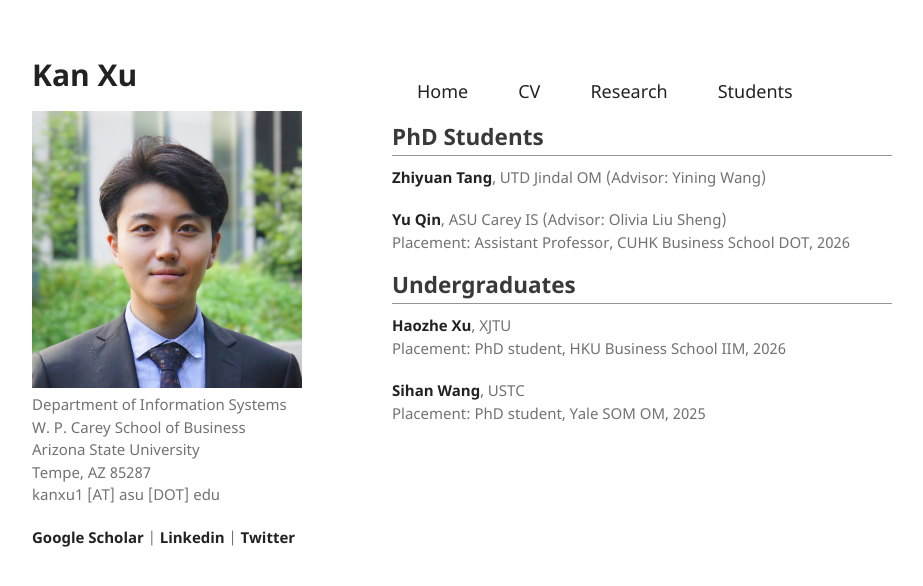
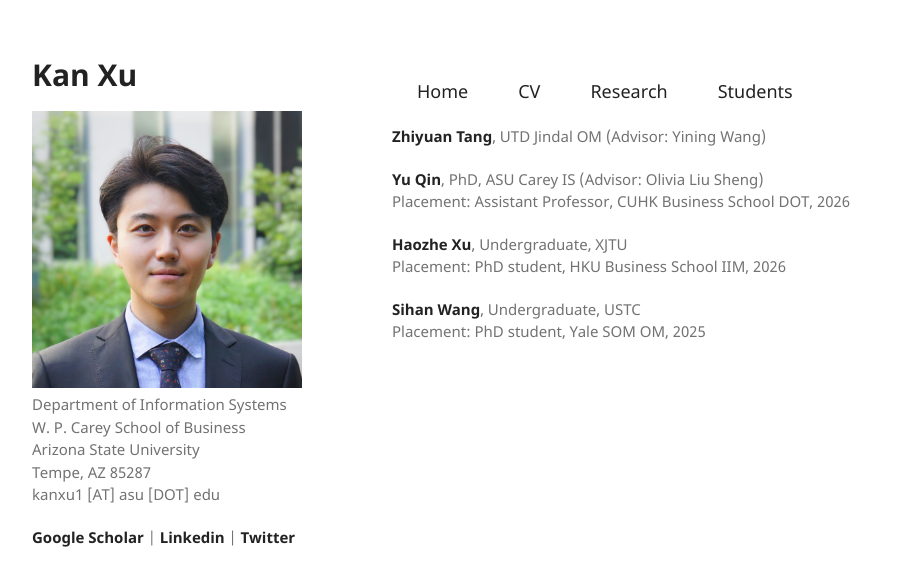
Before and after one commit to kanxu526/kanxu526.github.io, a Jekyll site: the page built from student.md, in a window 1280 px wide. Shown: the top 586 px of the page, without its empty margins (178-1101 px from the left). Built offline with Jekyll 4.4.1, drawn with Linux system fonts in a browser that asks for light colours.

Commit message:
Update student.md

```diff
--- a/student.md
+++ b/student.md
@@ -9,20 +9,16 @@ layout: default
 <li><a href="./student.html">Students</a></li>
 </ul>
 
-<h2>PhD Students</h2>
-
 <p><a href="https://tangzyer.github.io/site/">Zhiyuan Tang</a>, UTD Jindal OM (Advisor: Yining Wang)</p>
 
-<p><a href="https://yuqin.tech/">Yu Qin</a>, ASU Carey IS (Advisor: Olivia Liu Sheng)<br>
+<p><a href="https://yuqin.tech/">Yu Qin</a>, PhD, ASU Carey IS (Advisor: Olivia Liu Sheng)<br>
 Placement: Assistant Professor, CUHK Business School DOT, 2026
 </p>
 
-<h2>Undergraduates</h2>
-
-<p><a href="">Haozhe Xu</a>, XJTU<br>
+<p><a href="">Haozhe Xu</a>, Undergraduate, XJTU<br>
 Placement: PhD student, HKU Business School IIM, 2026
 </p>
 
-<p><a href="https://umbrellasansan.github.io/">Sihan Wang</a>, USTC<br>
+<p><a href="https://umbrellasansan.github.io/">Sihan Wang</a>, Undergraduate, USTC<br>
 Placement: PhD student, Yale SOM OM, 2025
 </p>
```
